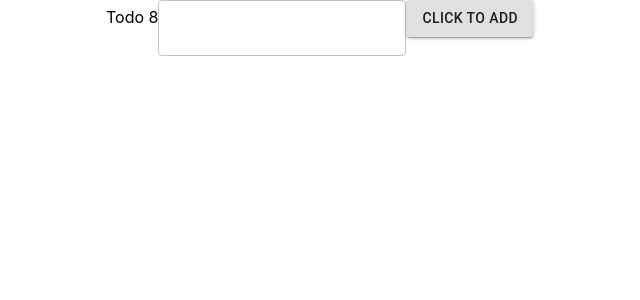
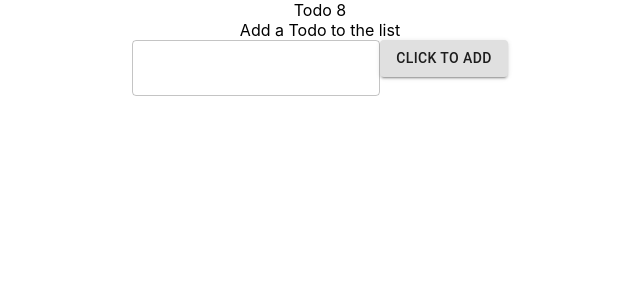
Before and after one commit to adamrturman/todo8, a React (Create React App) app: page / in a window 1280 px wide. Shown: the top 300 px of the page, without its empty margins (320-960 px from the left). Built offline with nearby package versions, Linux system fonts and the light colour scheme.

Commit message:
test for todo is added to list and input is cleared

```diff
--- a/src/components/InputArea/InputArea.tsx
+++ b/src/components/InputArea/InputArea.tsx
@@ -22,7 +22,10 @@ export default function InputArea(props: InputAreaProps) {
 
     return (
         <>
-            <TextField value={task} variant="outlined" onChange={handleChange} />
+            <div>
+                <label htmlFor="input">Add a Todo to the list</label>
+            </div>
+            <TextField id="input" value={task} variant="outlined" onChange={handleChange} />
             <Button variant="contained" onClick={addToList}>Click to add</Button>
         </>
     );
```
Also changed, not shown: 1 other file (tests, documents, lock files or other folders).
